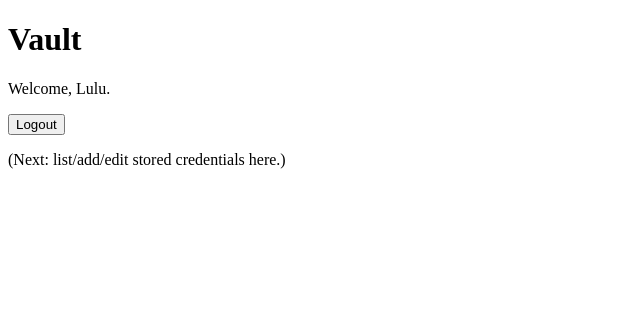
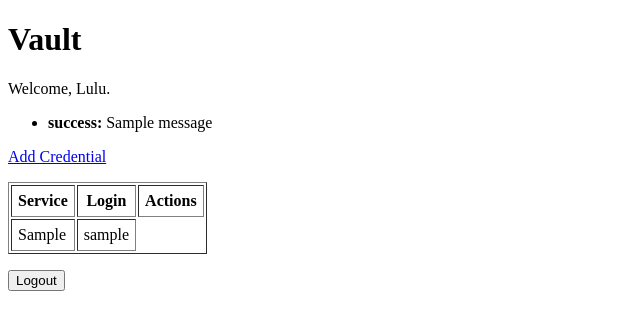
Before and after one commit to loucorbally/Password-Manager-App, a Flask app: page /vault in a window 1280 px wide. Shown: the top 330 px of the page, without its empty margins (0-640 px from the left). Run offline with Flask 3, Linux system fonts and the light colour scheme; a user stored in the database is signed in; tables that the repository leaves empty hold one stand-in row (values such as "Sample post"); one stand-in notice (Sample message) is shown.

Commit message:
Enhance vault.html with message display and credential table

```diff
--- a/SecurePasswordManager/Templates/vault.html
+++ b/SecurePasswordManager/Templates/vault.html
@@ -5,10 +5,42 @@
     <h1>Vault</h1>
     <p>Welcome, {{ username }}.</p>
 
-    <form method="post" action="{{ url_for('logout') }}">
+    {% with messages = get_flashed_messages(with_categories=true) %}
+      {% if messages %}
+        <ul>
+          {% for category, msg in messages %}
+            <li><strong>{{ category }}:</strong> {{ msg }}</li>
+          {% endfor %}
+        </ul>
+      {% endif %}
+    {% endwith %}
+
+    <p><a href="{{ url_for('new_credential') }}">Add Credential</a></p>
+
+    {% if creds and creds|length > 0 %}
+      <table border="1" cellpadding="6">
+        <thead>
+          <tr>
+            <th>Service</th>
+            <th>Login</th>
+            <th>Actions</th>
+          </tr>
+        </thead>
+        <tbody>
+          {% for c in creds %}
+            <tr>
+              <td>{{ c.service }}</td>
+              <td>{{ c.login }}</td>
+            </tr>
+          {% endfor %}
+        </tbody>
+      </table>
+    {% else %}
+      <p>No credentials saved yet.</p>
+    {% endif %}
+
+    <form method="post" action="{{ url_for('logout') }}" style="margin-top: 16px;">
       <button type="submit">Logout</button>
     </form>
-
-    <p>(Next: list/add/edit stored credentials here.)</p>
   </body>
 </html>
```
